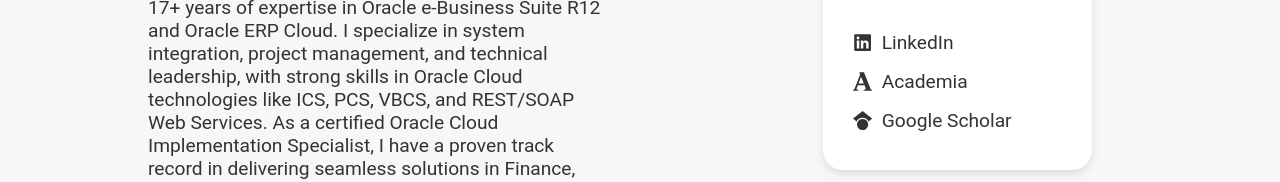
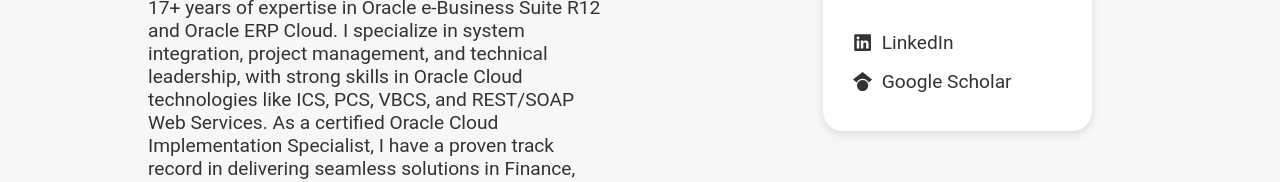
Before and after one commit to Adarsh-Agrahari/Portfolio7, a Next.js app: page / in a window 1280 px wide. Shown: the part 545-727 px from the top of the page. Built offline with nearby package versions, Linux system fonts and the light colour scheme.

Commit message:
Update quicklinks

```diff
--- a/src/components/QuickLinks.jsx
+++ b/src/components/QuickLinks.jsx
@@ -11,17 +11,12 @@
 			<h1>Quick Links</h1>
 			<div>
 				<li>
-					<Link href="www.linkedin.com/in/swetha-chinta-945964140">
+					<Link href="https://www.linkedin.com/in/purushotham-reddy-8aaa8b12">
 						<FaLinkedin /> LinkedIn
 					</Link>
 				</li>
 				<li>
-					<Link href=" https://independent.academia.edu/SwethaChinta1">
-						<SiAcademia /> Academia
-					</Link>
-				</li>
-				<li>
-					<Link href="https://scholar.google.com/citations?user=r3tuO9UAAAAJ&hl=en&authuser=6">
+					<Link href="https://scholar.google.com/citations?user=EaWd2X0AAAAJ&hl=en&authuser=2">
 						<FaGoogleScholar /> Google Scholar
 					</Link>
 				</li>
```
